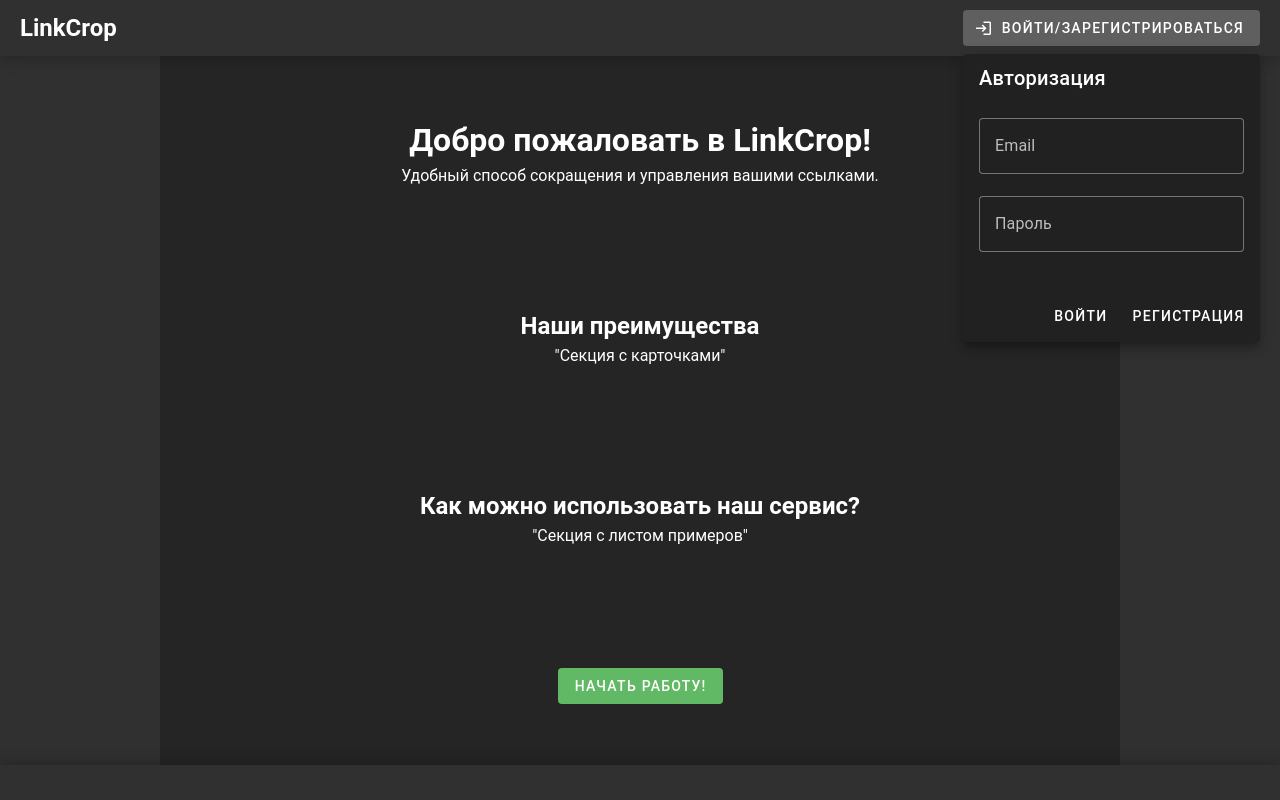
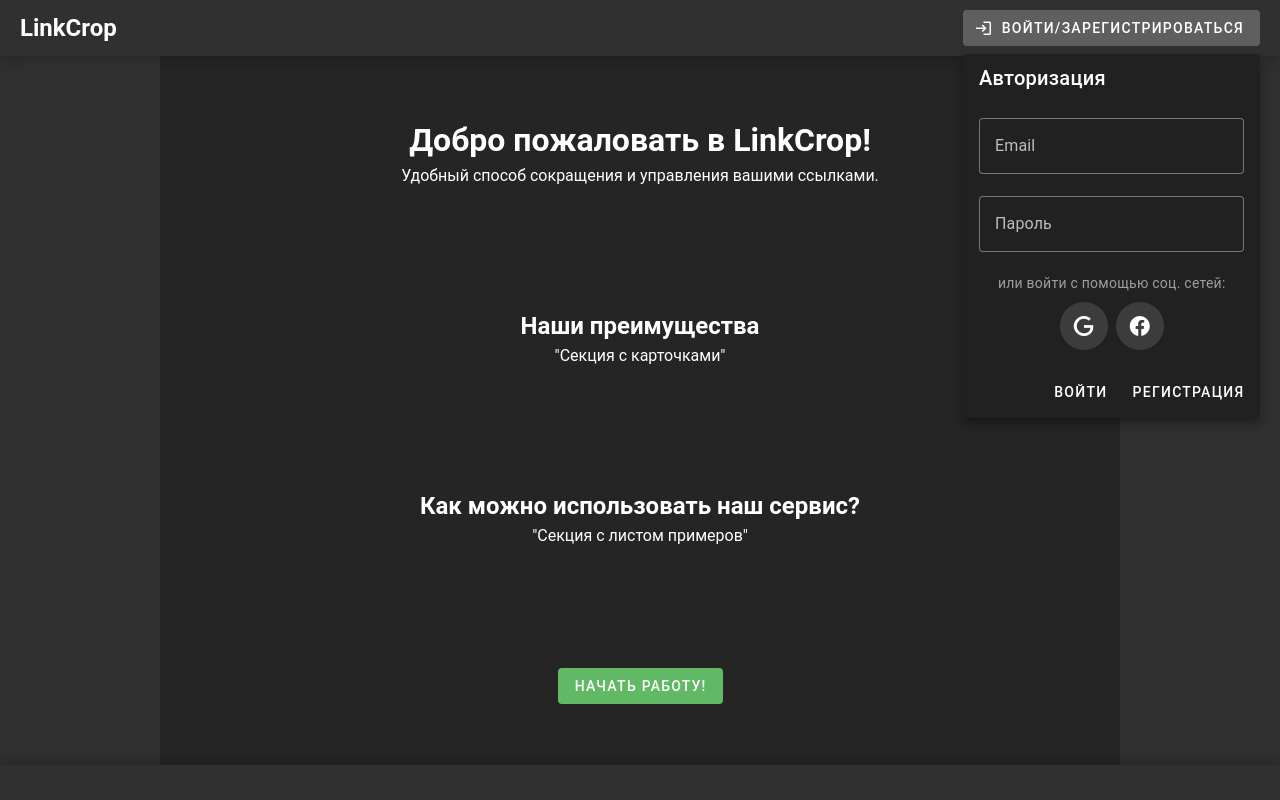
Before and after one commit to Shockwave211112/LinkCrop-Vuetify-TS, a Vue app: page / in a window 1280 px wide. Both pictures are taken after a click on the button "ВОЙТИ/ЗАРЕГИСТРИРОВАТЬСЯ". Built offline with nearby package versions, Linux system fonts and the light colour scheme; no server answers.

Commit message:
Auth with google

```diff
--- a/components.d.ts
+++ b/components.d.ts
@@ -22,5 +22,6 @@
     RouterLink: typeof import('vue-router')['RouterLink']
     RouterView: typeof import('vue-router')['RouterView']
     StatisticModal: typeof import('./src/components/Profile/StatisticModal.vue')['default']
+    UserSettingsTab: typeof import('./src/components/Profile/ProfileTabs/UserSettingsTab.vue')['default']
   }
 }
--- a/src/components/Header/Auth/AuthForm.vue
+++ b/src/components/Header/Auth/AuthForm.vue
@@ -42,6 +42,20 @@
     notify("Неправильные данные!", 'error');
   }
 };
+
+async function getOauthLink(provider: string = 'google') {
+  try {
+    await apiClient.get(`/auth/${provider}/redirect`)
+      .then(({data}) => {
+        window.location.href = data.redirect_url
+      }
+    ).catch(({response}) => {
+      notify(response.data.message, 'error');
+    })
+  } catch (error) {
+    notify("Неправильные данные!", 'error');
+  }
+}
 </script>
 
 <template>
@@ -65,6 +79,27 @@
           :error="v$.password.$error"
           :error-messages="v$.password.$errors[0]?.$message.toString()"
         />
+
+        <v-spacer />
+
+        <div class="social d-flex flex-column align-center">
+          <div class="text-grey">
+            или войти с помощью соц. сетей:
+          </div>
+          <div class="buttons mt-2">
+            <v-btn
+              icon="mdi-google"
+              variant="tonal"
+              class="mr-2"
+              @click="getOauthLink('google')"
+            />
+            <v-btn
+              icon="mdi-facebook"
+              variant="tonal"
+              @click="getOauthLink('facebook')"
+            />
+          </div>
+        </div>
       </v-card-text>
       <v-card-actions>
         <v-spacer />
--- /dev/null
+++ b/src/pages/auth/callback.vue
@@ -0,0 +1,39 @@
+<template>
+</template>
+
+<script lang="ts" setup>
+import {inject, onMounted} from "vue";
+import {useUserStore} from "@/store/user";
+import type {NotifyFunction} from "@/types/objects";
+import router from "@/router";
+
+const user = useUserStore();
+const notify = inject('notify') as NotifyFunction;
+
+onMounted(() => {
+  const token: string = document.cookie
+      .split(';')
+      ?.find(item => item.startsWith(`token=`))
+      ?.split('=')[1]
+    ?? '';
+
+  if(token) {
+    try {
+      localStorage.setItem('authToken', decodeURIComponent(token));
+      user.login();
+      notify("Авторизация успешна!", 'success');
+    }
+    catch(error) {
+      router.push('/');
+      notify("Произошла ошибка при авторизации.", 'error');
+    }
+  }
+  else {
+    router.push('/');
+    notify("Произошла ошибка при авторизации.", 'error');
+  }
+})
+</script>
+
+<style scoped>
+</style>
--- a/src/store/user.ts
+++ b/src/store/user.ts
@@ -2,6 +2,7 @@
 import { ref } from "vue";
 import { apiClient } from "@/plugins/axios";
 import type { User } from "@/types/objects";
+import router from "@/router";
 
 export const useUserStore = defineStore('user', () => {
   const userData = ref<User|null>(
@@ -23,6 +24,8 @@
 
         localStorage.setItem('user', JSON.stringify(userObject));
         userData.value = userObject;
+
+        router.push('/profile');
       });
   }
 
--- a/typed-router.d.ts
+++ b/typed-router.d.ts
@@ -19,6 +19,7 @@
    */
   export interface RouteNamedMap {
     '/': RouteRecordInfo<'/', '/', Record<never, never>, Record<never, never>>,
+    '/auth/callback': RouteRecordInfo<'/auth/callback', '/auth/callback', Record<never, never>, Record<never, never>>,
     '/profile': RouteRecordInfo<'/profile', '/profile', Record<never, never>, Record<never, never>>,
   }
 }
```
